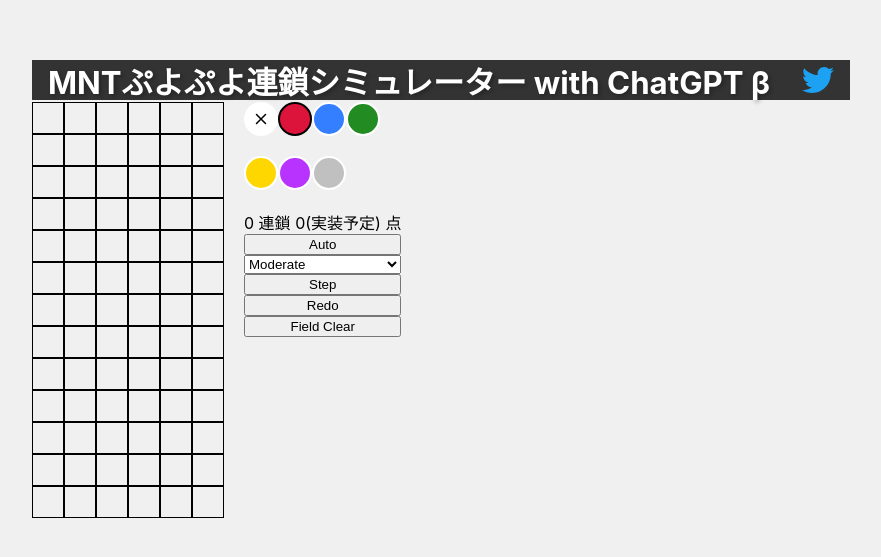
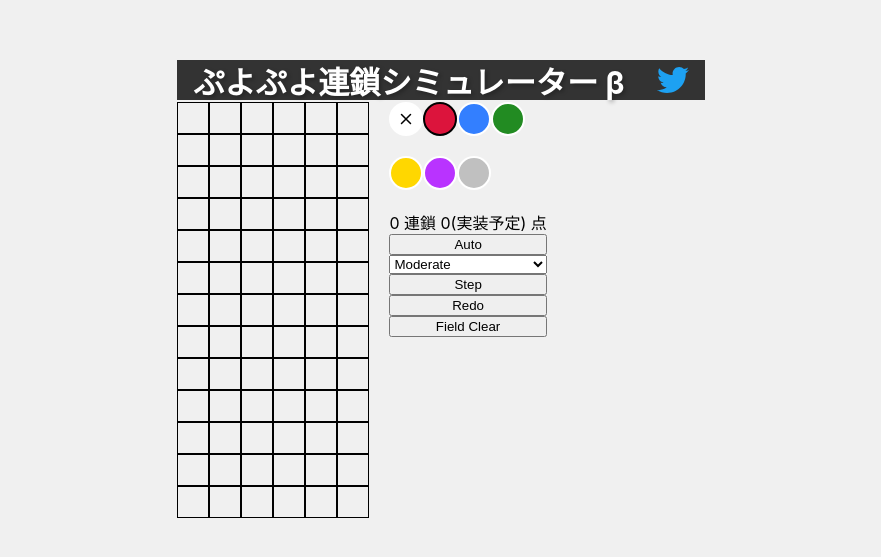
Before and after one commit to SunLight419/puymissed, a React (Create React App) app: page / in a window 1280 px wide. Shown: the part 111-668 px from the top of the page, without its empty margins (215-1096 px from the left). Built offline with nearby package versions, Linux system fonts and the light colour scheme.

Commit message:
mminor fix

```diff
--- a/public/index.html
+++ b/public/index.html
@@ -7,7 +7,7 @@
     <meta name="theme-color" content="#000000" />
     <meta
       name="description"
-      content="PuyoPuyo Chain Simulator sreated with React and ChatGPT4"
+      content="PuyoPuyo Chain Simulator created with React"
     />
     <link rel="apple-touch-icon" href="%PUBLIC_URL%/logo192.png" />
     <!--
--- a/src/Header.js
+++ b/src/Header.js
@@ -6,7 +6,7 @@
 const Header = () => {
   return (
     <header className="header header-margin-bottom">
-      <h1 className="header-title">MNTぷよぷよ連鎖シミュレーター with ChatGPT β</h1>
+      <h1 className="header-title">ぷよぷよ連鎖シミュレーター β</h1>
       <a href="https://twitter.com/kyopro_mint" target="_blank" rel="noopener noreferrer">
         <FontAwesomeIcon icon={faTwitter} size="2x" style={{ color: '#1da1f2' }} className="twitter-logo" />
       </a>
```
Also changed, not shown: how_to_push.txt (added).
